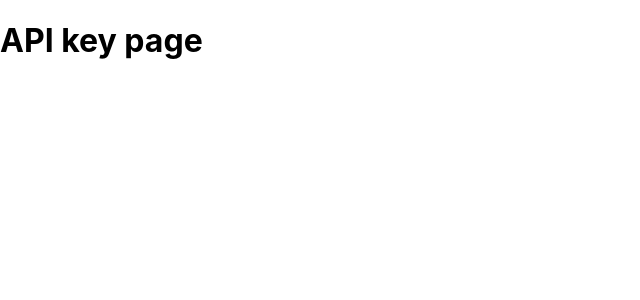
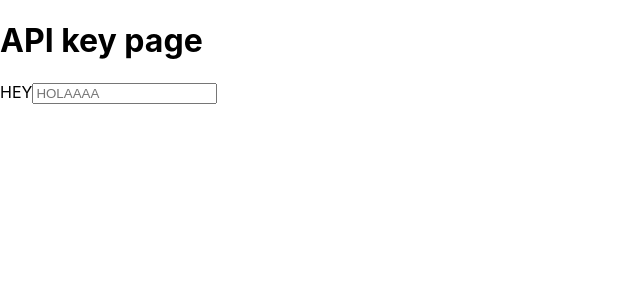
Before and after one commit to AndresSanRo/gw2-react-api-consumer, a React (Create React App) app: page /api-key in a window 1280 px wide. Shown: the top 300 px of the page, without its empty margins (0-640 px from the left). Built offline with nearby package versions, Linux system fonts and the light colour scheme.

Commit message:
features: add input and button components

```diff
--- /dev/null
+++ b/src/components/button/button.tsx
@@ -0,0 +1,15 @@
+import React, { FunctionComponent } from "react";
+
+interface ButtonProps {
+    text: string,
+    class: string,
+    clickHandler: () => void
+}
+
+export const Button: FunctionComponent<ButtonProps> = (props: ButtonProps): JSX.Element => {
+    return (
+        <button type="button" className={props.class} onClick={props.clickHandler} >
+            <span>{props.text}</span>
+        </button>
+    );
+}
--- /dev/null
+++ b/src/components/button/index.ts
@@ -0,0 +1 @@
+export * from "./button";
--- /dev/null
+++ b/src/components/index.ts
@@ -0,0 +1,2 @@
+export * from "./button";
+export * from "./input";
--- /dev/null
+++ b/src/components/input/index.ts
@@ -0,0 +1 @@
+export * from "./input";
--- /dev/null
+++ b/src/components/input/input.tsx
@@ -0,0 +1,19 @@
+import React, { FunctionComponent } from "react";
+import { isLabeledStatement } from "typescript";
+
+interface InputProps {
+  type: string;
+  placeHolder: string;
+  label?: string;
+}
+
+export const Input: FunctionComponent<InputProps> = (
+  props: InputProps
+): JSX.Element => {
+  return (
+    <div>
+      {props.label !== null && <label>{props.label}</label>}
+      <input type={props.type} placeholder={props.placeHolder} />
+    </div>
+  );
+};
--- a/src/pages/apiKey/apiKeyPage.tsx
+++ b/src/pages/apiKey/apiKeyPage.tsx
@@ -1,7 +1,13 @@
-import React, { FunctionComponent } from 'react';
+import React, { FunctionComponent } from "react";
+import { Input } from "../../components";
 
 const ApiKeyPage: FunctionComponent = (): JSX.Element => {
-    return <h1>API key page</h1>
-}
+  return (
+    <>
+      <h1>API key page</h1>
+      <Input placeHolder={"HOLAAAA"} type={"text"} label={"HEY"} />
+    </>
+  );
+};
 
 export default ApiKeyPage;
```
